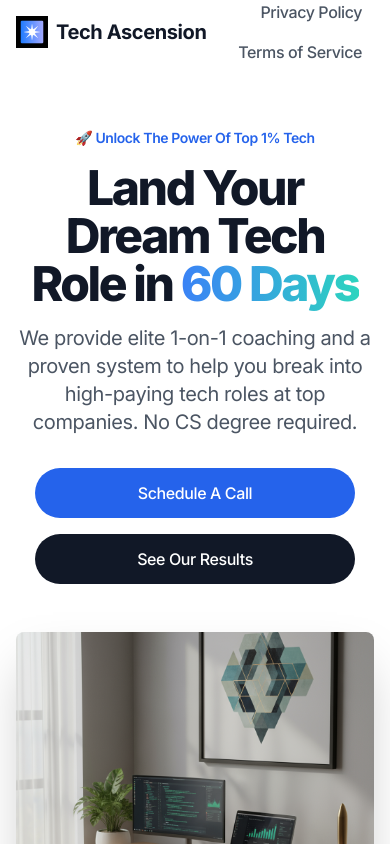
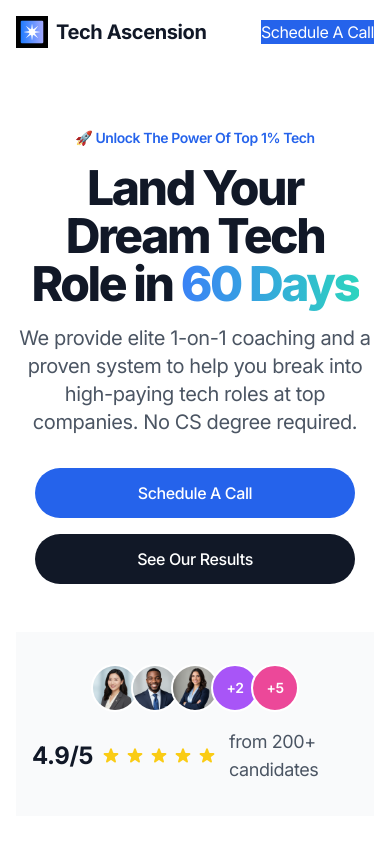
Before and after one commit to daw-ai/TA, a Next.js app: page / in a window 390 px wide. Shown: the top 844 px of the page. Built offline with nearby package versions, Linux system fonts and the light colour scheme.

Commit message:
Improve navigation, add social proof component, simplify footer

```diff
--- a/app/components/Hero.js
+++ b/app/components/Hero.js
@@ -1,4 +1,4 @@
-import Image from 'next/image';
+import SocialProof from './SocialProof';
 
 export default function Hero() {
   return (
@@ -43,9 +43,9 @@ export default function Hero() {
             </div>
           </div>
 
-          {/* Hero image */}
-          <div className="relative flex justify-center items-center" data-aos="zoom-y-out" data-aos-delay="450">
-            <Image src="/images/hero-image-01.jpg" width={1024} height={576} alt="Tech Ascension Hero" className="rounded-lg shadow-2xl" />
+          {/* Social Proof */}
+          <div className="relative" data-aos="zoom-y-out" data-aos-delay="450">
+            <SocialProof />
           </div>
 
         </div>
--- /dev/null
+++ b/app/components/SocialProof.js
@@ -0,0 +1,47 @@
+import Image from 'next/image';
+
+export default function SocialProof() {
+  return (
+    <section className="py-8 bg-gray-50">
+      <div className="max-w-6xl mx-auto px-4 sm:px-6">
+        <div className="flex flex-col md:flex-row items-center justify-center space-y-4 md:space-y-0 md:space-x-8">
+
+          {/* Candidate avatars */}
+          <div className="flex -space-x-2">
+            <div className="w-12 h-12 rounded-full border-2 border-white overflow-hidden">
+              <Image src="/images/testimonial-01.jpg" width={48} height={48} alt="Candidate 1" className="w-full h-full object-cover" unoptimized />
+            </div>
+            <div className="w-12 h-12 rounded-full border-2 border-white overflow-hidden">
+              <Image src="/images/testimonial-02.jpg" width={48} height={48} alt="Candidate 2" className="w-full h-full object-cover" unoptimized />
+            </div>
+            <div className="w-12 h-12 rounded-full border-2 border-white overflow-hidden">
+              <Image src="/images/testimonial-03.jpg" width={48} height={48} alt="Candidate 3" className="w-full h-full object-cover" unoptimized />
+            </div>
+            <div className="w-12 h-12 rounded-full border-2 border-white bg-purple-500 flex items-center justify-center">
+              <span className="text-white text-sm font-semibold">+2</span>
+            </div>
+            <div className="w-12 h-12 rounded-full border-2 border-white bg-pink-500 flex items-center justify-center">
+              <span className="text-white text-sm font-semibold">+5</span>
+            </div>
+          </div>
+
+          {/* Rating and text */}
+          <div className="flex items-center space-x-3">
+            <div className="flex items-center">
+              <span className="text-2xl font-bold text-gray-900 mr-2">4.9/5</span>
+              <div className="flex space-x-1">
+                {[...Array(5)].map((_, i) => (
+                  <svg key={i} className="w-5 h-5 text-yellow-400 fill-current" viewBox="0 0 20 20">
+                    <path d="M9.049 2.927c.3-.921 1.603-.921 1.902 0l1.07 3.292a1 1 0 00.95.69h3.462c.969 0 1.371 1.24.588 1.81l-2.8 2.034a1 1 0 00-.364 1.118l1.07 3.292c.3.921-.755 1.688-1.54 1.118l-2.8-2.034a1 1 0 00-1.175 0l-2.8 2.034c-.784.57-1.838-.197-1.539-1.118l1.07-3.292a1 1 0 00-.364-1.118L2.98 8.72c-.783-.57-.38-1.81.588-1.81h3.461a1 1 0 00.951-.69l1.07-3.292z" />
+                  </svg>
+                ))}
+              </div>
+            </div>
+            <span className="text-gray-600 text-lg">from 200+ candidates</span>
+          </div>
+
+        </div>
+      </div>
+    </section>
+  );
+}
--- a/app/components/ui/footer.js
+++ b/app/components/ui/footer.js
@@ -4,147 +4,70 @@ export default function Footer() {
   return (
     <footer>
       <div className="max-w-6xl mx-auto px-4 sm:px-6">
+
         {/* Top area: Blocks */}
         <div className="grid sm:grid-cols-12 gap-8 py-8 md:py-12 border-t border-gray-200">
 
           {/* 1st block */}
-          <div className="sm:col-span-12 lg:col-span-4">
+          <div className="sm:col-span-12 lg:col-span-3">
             <div className="mb-2">
               {/* Logo */}
               <Link href="/" className="inline-block" aria-label="Tech Ascension">
-                <svg className="w-8 h-8" viewBox="0 0 32 32" xmlns="http://www.w3.org/2000/svg">
-                  <defs>
-                    <radialGradient cx="21.152%" cy="86.063%" fx="21.152%" fy="86.063%" r="79.941%" id="footer-logo">
-                      <stop stopColor="#4FD1C5" offset="0%" />
-                      <stop stopColor="#81E6D9" offset="100%" />
-                    </radialGradient>
-                  </defs>
-                  <rect width="32" height="32" rx="16" fill="url(#footer-logo)" />
-                </svg>
+                <div className="flex items-center">
+                  <img src="/images/TA-favicon.png" alt="Tech Ascension" className="w-8 h-8 mr-2" />
+                  <span className="text-xl font-bold text-gray-900">Tech Ascension</span>
+                </div>
               </Link>
             </div>
             <div className="text-sm text-gray-600">
-              <Link href="/privacy" className="text-gray-600 hover:text-gray-900 hover:underline transition duration-150 ease-in-out">Privacy Policy</Link> · <Link href="/terms" className="text-gray-600 hover:text-gray-900 hover:underline transition duration-150 ease-in-out">Terms of Service</Link>
+              <p className="mb-4">Helping ambitious professionals break into high-paying tech roles at top companies.</p>
             </div>
           </div>
 
           {/* 2nd block */}
           <div className="sm:col-span-6 md:col-span-3 lg:col-span-2">
-            <h6 className="text-gray-800 font-medium mb-2">Products</h6>
-            <ul>
-              <li className="mb-1">
-                <Link href="#0" className="text-gray-600 hover:text-gray-900 transition duration-150 ease-in-out">Web Studio</Link>
+            <h6 className="text-gray-800 font-medium mb-2">Company</h6>
+            <ul className="text-sm">
+              <li className="mb-2">
+                <Link href="#about" className="text-gray-600 hover:text-gray-900 transition duration-150 ease-in-out">About</Link>
               </li>
-              <li className="mb-1">
-                <Link href="#0" className="text-gray-600 hover:text-gray-900 transition duration-150 ease-in-out">DynamicBox Flex</Link>
+              <li className="mb-2">
+                <Link href="#process" className="text-gray-600 hover:text-gray-900 transition duration-150 ease-in-out">Process</Link>
               </li>
-              <li className="mb-1">
-                <Link href="#0" className="text-gray-600 hover:text-gray-900 transition duration-150 ease-in-out">Programming Forms</Link>
-              </li>
-              <li className="mb-1">
-                <Link href="#0" className="text-gray-600 hover:text-gray-900 transition duration-150 ease-in-out">Integrations</Link>
-              </li>
-              <li className="mb-1">
-                <Link href="#0" className="text-gray-600 hover:text-gray-900 transition duration-150 ease-in-out">Command-line</Link>
+              <li className="mb-2">
+                <Link href="#testimonials" className="text-gray-600 hover:text-gray-900 transition duration-150 ease-in-out">Success Stories</Link>
               </li>
             </ul>
           </div>
 
           {/* 3rd block */}
           <div className="sm:col-span-6 md:col-span-3 lg:col-span-2">
-            <h6 className="text-gray-800 font-medium mb-2">Resources</h6>
-            <ul>
-              <li className="mb-1">
-                <Link href="#0" className="text-gray-600 hover:text-gray-900 transition duration-150 ease-in-out">Documentation</Link>
+            <h6 className="text-gray-800 font-medium mb-2">Legal</h6>
+            <ul className="text-sm">
+              <li className="mb-2">
+                <Link href="/privacy" className="text-gray-600 hover:text-gray-900 transition duration-150 ease-in-out">Privacy Policy</Link>
               </li>
-              <li className="mb-1">
-                <Link href="#0" className="text-gray-600 hover:text-gray-900 transition duration-150 ease-in-out">Tutorials & Guides</Link>
-              </li>
-              <li className="mb-1">
-                <Link href="#0" className="text-gray-600 hover:text-gray-900 transition duration-150 ease-in-out">Blog</Link>
-              </li>
-              <li className="mb-1">
-                <Link href="#0" className="text-gray-600 hover:text-gray-900 transition duration-150 ease-in-out">Support Center</Link>
-              </li>
-              <li className="mb-1">
-                <Link href="#0" className="text-gray-600 hover:text-gray-900 transition duration-150 ease-in-out">Partners</Link>
+              <li className="mb-2">
+                <Link href="/terms" className="text-gray-600 hover:text-gray-900 transition duration-150 ease-in-out">Terms of Service</Link>
               </li>
             </ul>
           </div>
 
           {/* 4th block */}
-          <div className="sm:col-span-6 md:col-span-3 lg:col-span-2">
-            <h6 className="text-gray-800 font-medium mb-2">Company</h6>
-            <ul>
-              <li className="mb-1">
-                <Link href="#0" className="text-gray-600 hover:text-gray-900 transition duration-150 ease-in-out">Home</Link>
-              </li>
-              <li className="mb-1">
-                <Link href="#0" className="text-gray-600 hover:text-gray-900 transition duration-150 ease-in-out">About us</Link>
-              </li>
-              <li className="mb-1">
-                <Link href="#0" className="text-gray-600 hover:text-gray-900 transition duration-150 ease-in-out">Company values</Link>
-              </li>
-              <li className="mb-1">
-                <Link href="#0" className="text-gray-600 hover:text-gray-900 transition duration-150 ease-in-out">Pricing</Link>
-              </li>
-              <li className="mb-1">
-                <Link href="#0" className="text-gray-600 hover:text-gray-900 transition duration-150 ease-in-out">Privacy Policy</Link>
-              </li>
-            </ul>
-          </div>
-
-          {/* 5th block */}
-          <div className="sm:col-span-6 md:col-span-3 lg:col-span-2">
-            <h6 className="text-gray-800 font-medium mb-2">Subscribe</h6>
-            <p className="text-sm text-gray-600 mb-4">Get the latest news and articles to your inbox every month.</p>
-            <form>
-              <div className="flex flex-wrap mb-4">
-                <div className="w-full">
-                  <label className="sr-only" htmlFor="newsletter">Email</label>
-                  <input id="newsletter" type="email" className="form-input w-full text-gray-800" placeholder="Your email address" required />
-                </div>
-                <div className="w-full">
-                  <button type="submit" className="btn text-white bg-blue-600 hover:bg-blue-700 shadow">Subscribe</button>
-                </div>
-              </div>
-            </form>
+          <div className="sm:col-span-6 md:col-span-3 lg:col-span-3">
+            <h6 className="text-gray-800 font-medium mb-2">Contact</h6>
+            <p className="text-sm text-gray-600 mb-4">Ready to transform your career?</p>
+            <a className="btn-sm text-white bg-blue-600 hover:bg-blue-700" href="#0">Schedule A Call</a>
           </div>
 
         </div>
 
         {/* Bottom area */}
         <div className="md:flex md:items-center md:justify-between py-4 md:py-8 border-t border-gray-200">
+          {/* Copyright */}
+          <div className="text-sm text-gray-600 mr-4">&copy; 2025 Tech Ascension. All rights reserved.</div>
+        </div>
 
-          {/* Social links */}
-          <ul className="flex mb-4 md:order-1 md:ml-4 md:mb-0">
-            <li>
-              <Link href="#0" className="flex justify-center items-center text-gray-600 hover:text-gray-900 bg-white hover:bg-white-100 rounded-full shadow transition duration-150 ease-in-out" aria-label="Twitter">
-                <svg className="w-8 h-8 fill-current" viewBox="0 0 32 32" xmlns="http://www.w3.org/2000/svg">
-                  <path d="M24 11.5c-.6.3-1.2.4-1.9.5.7-.4 1.2-1 1.4-1.8-.6.4-1.3.6-2.1.8-.6-.6-1.5-1-2.4-1-1.7 0-3.2 1.5-3.2 3.3 0 .3 0 .5.1.7-2.7-.1-5.2-1.4-6.8-3.4-.3.5-.4 1-.4 1.7 0 1.1.6 2.1 1.5 2.7-.5 0-1-.2-1.5-.4 0 1.6 1.1 2.9 2.6 3.2-.3.1-.6.1-.9.1-.2 0-.4 0-.6-.1.4 1.3 1.6 2.3 3 2.3-1.1.9-2.5 1.4-4.1 1.4H8c1.5.9 3.2 1.5 5 1.5 6 0 9.3-5 9.3-9.3v-.4c.5-.4 1-.9 1.4-1.4z" />
-                </svg>
-              </Link>
-            </li>
-            <li className="ml-4">
-              <Link href="#0" className="flex justify-center items-center text-gray-600 hover:text-gray-900 bg-white hover:bg-white-100 rounded-full shadow transition duration-150 ease-in-out" aria-label="Github">
-                <svg className="w-8 h-8 fill-current" viewBox="0 0 32 32" xmlns="http://www.w3.org/2000/svg">
-                  <path d="M16 2a14 14 0 00-14 14c0 6.1 3.9 11.3 9.4 13.2.7.1.9-.3.9-.7v-2.6c-3.7.8-4.5-1.5-4.5-1.5-.6-1.4-1.4-1.8-1.4-1.8-1-.7.1-.7.1-.7 1.1 0 1.7 1.1 1.7 1.1 1 .9 2.5.6 3.1.4.1-.7.4-1.1.6-1.4-2.4-.3-4.9-1.2-4.9-5.4 0-1.2.4-2.3 1.1-3.1-.1-.3-.5-1.5.1-3.1 0 0 .9-.3 2.8 1.1.8-.2 1.6-.3 2.4-.3.8 0 1.6.1 2.4.3 1.9-1.4 2.8-1.1 2.8-1.1.6 1.6.2 2.8.1 3.1.7.8 1.1 1.9 1.1 3.1 0 4.2-2.5 5.1-4.9 5.4.4.4.8 1 .8 2v2.9c0 .4.2.8.9.7C28.1 27.3 32 22.1 32 16A14 14 0 0016 2z" />
-                </svg>
-              </Link>
-            </li>
-            <li className="ml-4">
-              <Link href="#0" className="flex justify-center items-center text-gray-600 hover:text-gray-900 bg-white hover:bg-white-100 rounded-full shadow transition duration-150 ease-in-out" aria-label="Facebook">
-                <svg className="w-8 h-8 fill-current" viewBox="0 0 32 32" xmlns="http://www.w3.org/2000/svg">
-                  <path d="M14.023 24L14 17h-3v-3h3v-2c0-2.7 1.672-4 4.082-4 1.153 0 2.144.086 2.405.124v3.214h-1.72c-1.33 0-1.6.65-1.6 1.6 0 .427 0 .64.012.875h3.346L21 17h-3v7h-3z" />
-                </svg>
-              </Link>
-            </li>
-          </ul>
-
-          {/* Copyrights note */}
-          <div className="text-sm text-gray-600 mr-4">&copy; 2025 TechAscension. All rights reserved.</div>
-
-        </div>
       </div>
     </footer>
   );
--- a/app/components/ui/header.js
+++ b/app/components/ui/header.js
@@ -17,17 +17,34 @@ export default function Header() {
           </div>
 
           {/* Desktop navigation */}
-          <nav className="flex grow">
-            {/* Desktop sign in links */}
-            <ul className="flex grow justify-end flex-wrap items-center">
+          <nav className="hidden md:flex md:grow">
+            {/* Desktop menu links */}
+            <ul className="flex grow justify-center flex-wrap items-center">
               <li>
-                <Link href="/privacy" className="font-medium text-gray-600 hover:text-gray-900 px-3 lg:px-5 py-2 flex items-center transition duration-150 ease-in-out">Privacy Policy</Link>
+                <Link href="#about" className="font-medium text-gray-600 hover:text-gray-900 px-5 py-3 flex items-center transition duration-150 ease-in-out">
+                  About
+                </Link>
               </li>
               <li>
-                <Link href="/terms" className="font-medium text-gray-600 hover:text-gray-900 px-3 lg:px-5 py-2 flex items-center transition duration-150 ease-in-out">Terms of Service</Link>
+                <Link href="#process" className="font-medium text-gray-600 hover:text-gray-900 px-5 py-3 flex items-center transition duration-150 ease-in-out">
+                  Process
+                </Link>
+              </li>
+              <li>
+                <Link href="#testimonials" className="font-medium text-gray-600 hover:text-gray-900 px-5 py-3 flex items-center transition duration-150 ease-in-out">
+                  Success Stories
+                </Link>
               </li>
             </ul>
           </nav>
+
+          {/* CTA Button */}
+          <div className="flex items-center">
+            <a className="btn-sm text-white bg-blue-600 hover:bg-blue-700 ml-3" href="#0">
+              Schedule A Call
+            </a>
+          </div>
+
         </div>
       </div>
     </header>
```
